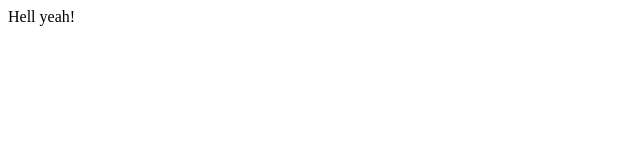
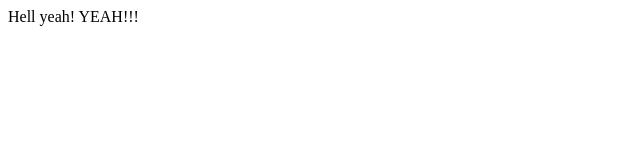
Before and after one commit to galaxyrover/opentutorials-galaxyrover, a plain HTML site: page index.html in a window 1280 px wide. Shown: the full height of the page, 0-640 px from the left. Drawn offline with Linux system fonts and the light colour scheme.

Commit message:
change index.html

```diff
--- a/index.html
+++ b/index.html
@@ -14,6 +14,6 @@
 <link rel="apple-touch-icon" href="/apple-touch-icon.png" />
 </head>
 <body>
-Hell yeah!
+Hell yeah! YEAH!!!
 </body>
 </html>
```
